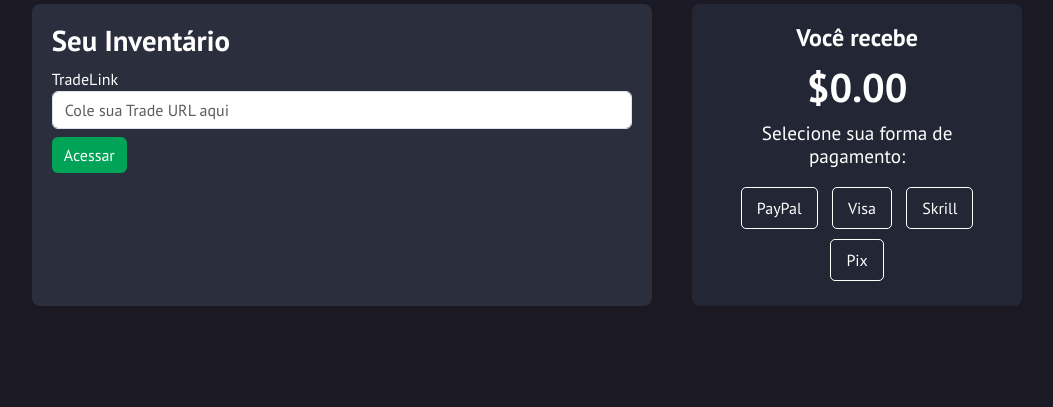
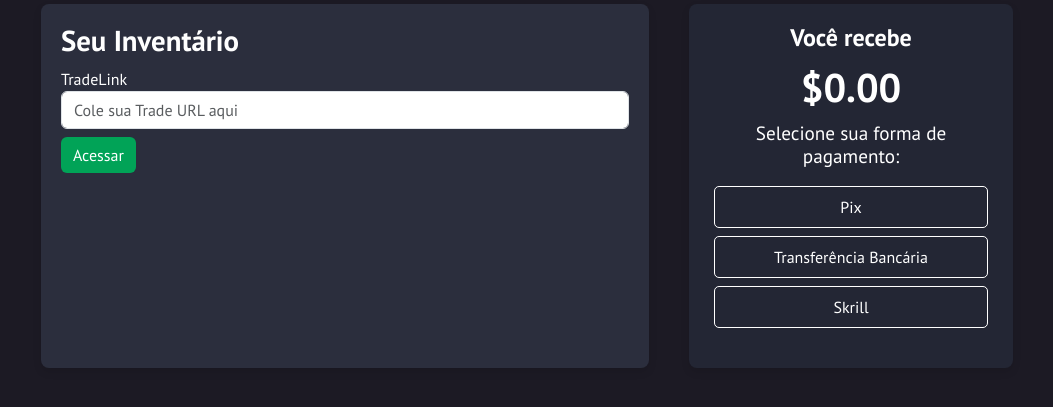
Before and after one commit to mariaclara-d/plataforma-compras-cs2, a Flask app: template templates/dashboard.html in a window 1280 px wide. Shown: the part 62-469 px from the top of the page, without its empty margins (113-1166 px from the left). Run offline with Flask 3, Linux system fonts and the light colour scheme; the template is opened without the code that fills it: values that come from a table or form of the project are taken from there, others are empty.

Commit message:
versão banco de dados atualizada

```diff
--- a/routes/status.py
+++ b/routes/status.py
@@ -2,7 +2,7 @@ import time
 import os
 from db_config import db
 from datetime import datetime, timezone  # Importação correta
-from steampy.client import SteamClient
+from steampy import SteamClient
 from sqlalchemy import create_engine
 from sqlalchemy.orm import sessionmaker
 from models import TradeOffer  # Importe o modelo TradeOffer
--- a/routes/trade.py
+++ b/routes/trade.py
@@ -1,5 +1,5 @@
 from flask import Blueprint, request, jsonify
-from steampy.client import SteamClient, Asset, GameOptions  # Asset pode ser útil para manipulação de itens
+from steampy import SteamClient, Asset, GameOptions  # Asset pode ser útil para manipulação de itens
 import os
 import re
 from dotenv import load_dotenv
--- a/templates/dashboard.html
+++ b/templates/dashboard.html
@@ -33,8 +33,6 @@
     </nav>
 
     <!-- Dashboard -->
-
-
 
     <div class="container-fluid dashboard-container">
         <div class="row g-3">
@@ -73,23 +71,95 @@
                     {% endif %}
                 </div>
             </div>
+
             <!-- Summary Section -->
+
+<!-- Sessão de Pagamento Atualizada -->
 <div class="col-md-4 col-lg-4 summary-section">
     <h3>Você recebe</h3>
-                <p class="display-6">$0.00</p>
+    <p class="display-6" id="totalAmount">$0.00</p>
+
     <h5>Selecione sua forma de pagamento:</h5>
-                <div>
-                    <button class="btn btn-outline-light btn-sm">PayPal</button>
-                    <button class="btn btn-outline-light btn-sm">Visa</button>
-                    <button class="btn btn-outline-light btn-sm">Skrill</button>
-                    <button class="btn btn-outline-light btn-sm">Pix</button>
+    <div id="paymentOptions" class="d-flex flex-column">
+        <button class="btn btn-outline-light my-1" onclick="selectPayment('pix')">Pix</button>
+        <button class="btn btn-outline-light my-1" onclick="selectPayment('transfer')">Transferência Bancária</button>
+        <button class="btn btn-outline-light my-1" onclick="selectPayment('skrill')">Skrill</button>
     </div>
+
+    <div id="paymentFields" class="mt-3"></div>
+
     <button onclick="enviarOferta()" class="btn btn-success mt-3 w-100" id="btnVender" style="display: none;">
         Vender
     </button>
 </div>
-        </div>
-    </div>
+
+<script>
+    function selectPayment(method) {
+        const paymentFields = document.getElementById('paymentFields');
+        paymentFields.innerHTML = '';
+
+        if (method === 'pix') {
+            paymentFields.innerHTML = `
+                <label for="pixKey">Chave Pix:</label>
+                <input type="text" id="pixKey" class="form-control" placeholder="E-mail, CPF, CNPJ ou Telefone" required>
+            `;
+        } else if (method === 'transfer') {
+            paymentFields.innerHTML = `
+                <label for="bank">Banco:</label>
+                <input type="text" id="bank" class="form-control" placeholder="Nome do banco" required>
+
+                <label for="agency">Agência:</label>
+                <input type="text" id="agency" class="form-control" placeholder="Número da agência" required>
+
+                <label for="account">Conta:</label>
+                <input type="text" id="account" class="form-control" placeholder="Número da conta" required>
+
+                <label for="accountType">Tipo de Conta:</label>
+                <select id="accountType" class="form-select" required>
+                    <option value="corrente">Corrente</option>
+                    <option value="poupanca">Poupança</option>
+                </select>
+            `;
+        } else if (method === 'skrill') {
+            paymentFields.innerHTML = `
+                <label for="email">E-mail Skrill:</label>
+                <input type="email" id="email" class="form-control" placeholder="Digite seu e-mail" required>
+            `;
+        }
+    }
+
+    function enviarOferta() {
+        let paymentData = {};
+        const paymentFields = document.getElementById('paymentFields');
+
+        if (paymentFields.innerHTML.includes('pixKey')) {
+            paymentData.pixKey = document.getElementById('pixKey').value;
+            if (!paymentData.pixKey) {
+                alert('Digite uma chave Pix válida.');
+                return;
+            }
+        } else if (paymentFields.innerHTML.includes('bank')) {
+            paymentData.bank = document.getElementById('bank').value;
+            paymentData.agency = document.getElementById('agency').value;
+            paymentData.account = document.getElementById('account').value;
+            paymentData.accountType = document.getElementById('accountType').value;
+
+            if (!paymentData.bank || !paymentData.agency || !paymentData.account) {
+                alert('Preencha todos os campos da transferência bancária.');
+                return;
+            }
+        } else if (paymentFields.innerHTML.includes('email')) {
+            paymentData.email = document.getElementById('email').value;
+            if (!paymentData.email.includes('@')) {
+                alert('Digite um e-mail válido.');
+                return;
+            }
+        }
+
+        console.log('Dados de pagamento enviados:', paymentData);
+        alert('Oferta enviada com sucesso!');
+    }
+</script>
 
 
 
```
Also changed, not shown: requirements.txt (+10 -63 lines). Lines whose indentation alone changed are shown as unchanged.
